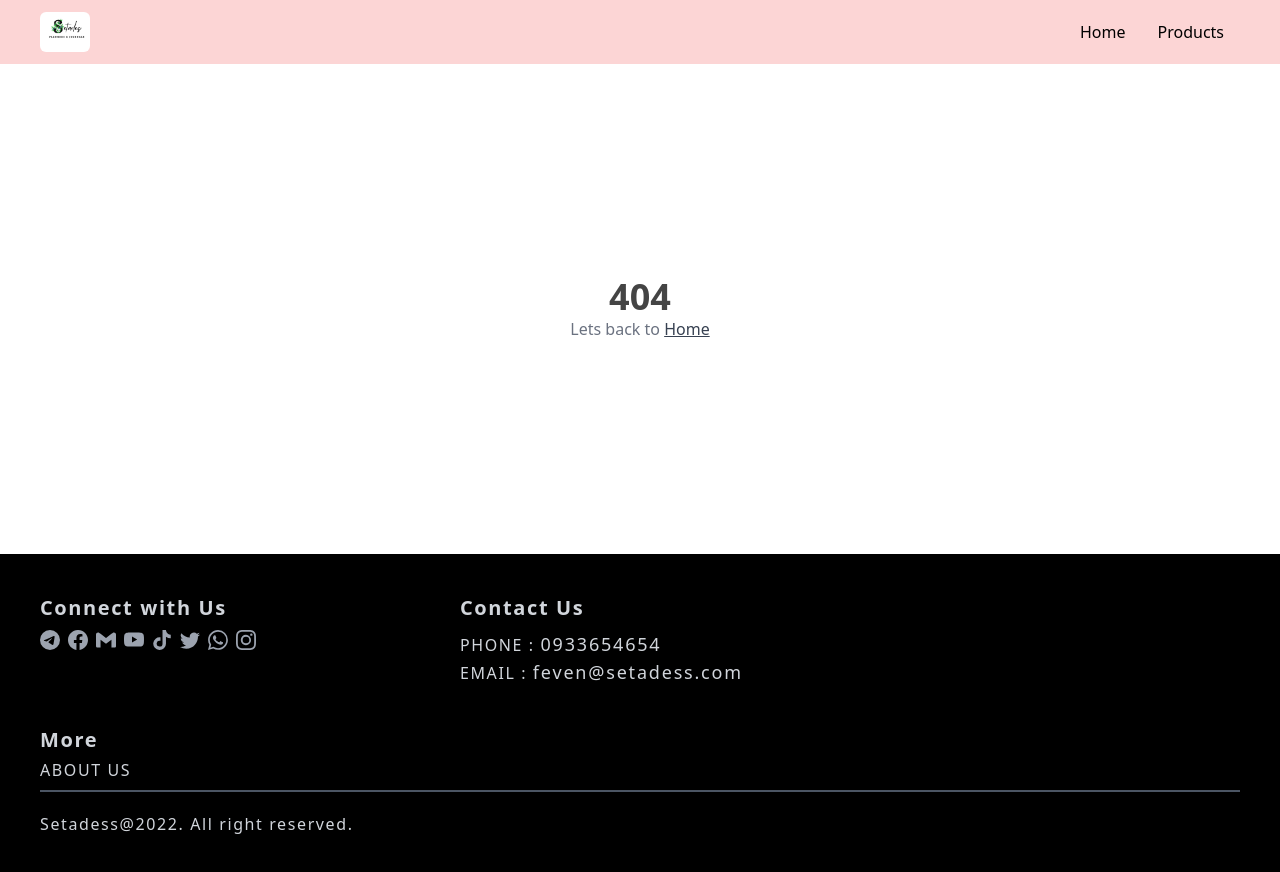
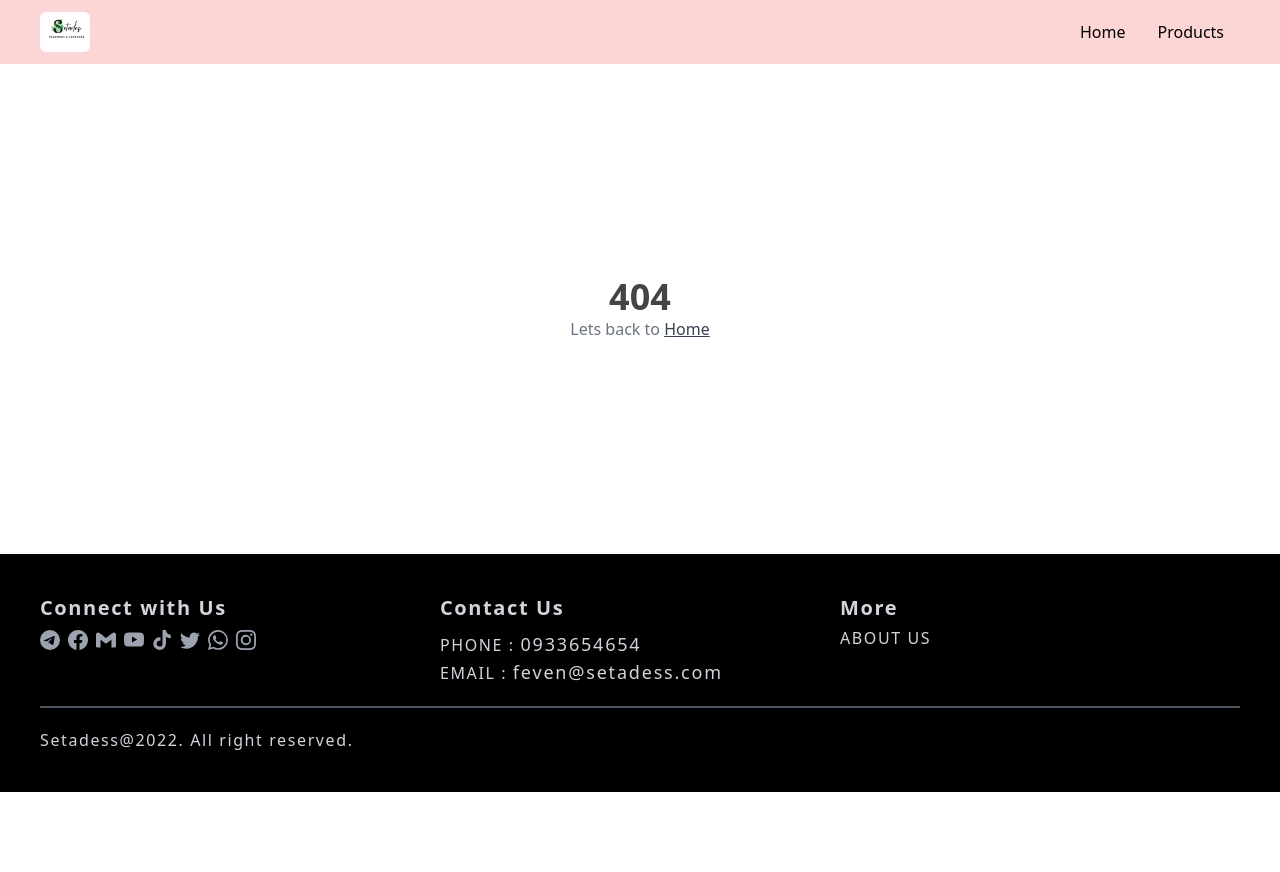
Before and after one commit to Natnael-Tilahun/setades, a React (Vite) app: page /Product in a window 1280 px wide. Shown: the top 872 px of the page. After the commit the page ends 800 px from the top, so only its background shows below. Built offline with nearby package versions, Linux system fonts and the light colour scheme.

Commit message:
Modify about us position,social media links on navbar

```diff
--- a/src/components/Footer.jsx
+++ b/src/components/Footer.jsx
@@ -15,7 +15,7 @@ import { FaTiktok } from "react-icons/fa";
 const Footer = () => {
   return (
     <div className="bg-black h-auto w-full flex flex-col justify-center p-10 text-gray-300 tracking-widest">
-      <div className="flex border-b-2 border-gray-600 flex-wrap gap-5">
+      <div className="flex border-b-2 border-gray-600 flex-wrap gap-5 md:gap-0">
         <div className=" basis-1/3 pb-5">
           <h1 className="font-bold text-xl pb-2">Connect with Us</h1>
           <ul className=" text-gray-300 flex gap-2">
--- a/src/components/Navbar.jsx
+++ b/src/components/Navbar.jsx
@@ -85,7 +85,7 @@ function Navbar() {
           <a target="__blank" href="https://twitter.com/Diva1234Tad?t=8jI-ZkVvLaPgjZKxYn5iQw&s=09"><BsTwitter size={18} /></a>
           <a target="__blank" href="https://wa.me/qr/26OAU4YRL7UFJ1"><BsWhatsapp size={18} /></a>
         </div>
-        <p className="text-gray-500 absolute bottom-5 px-4 text-xs">Setadess@2022. All right reserved.</p>
+        <p className="text-gray-500 absolute bottom-0  p-4 text-xs">Setadess@2022. All right reserved.</p>
       </ul>
     </div>
   );
```
